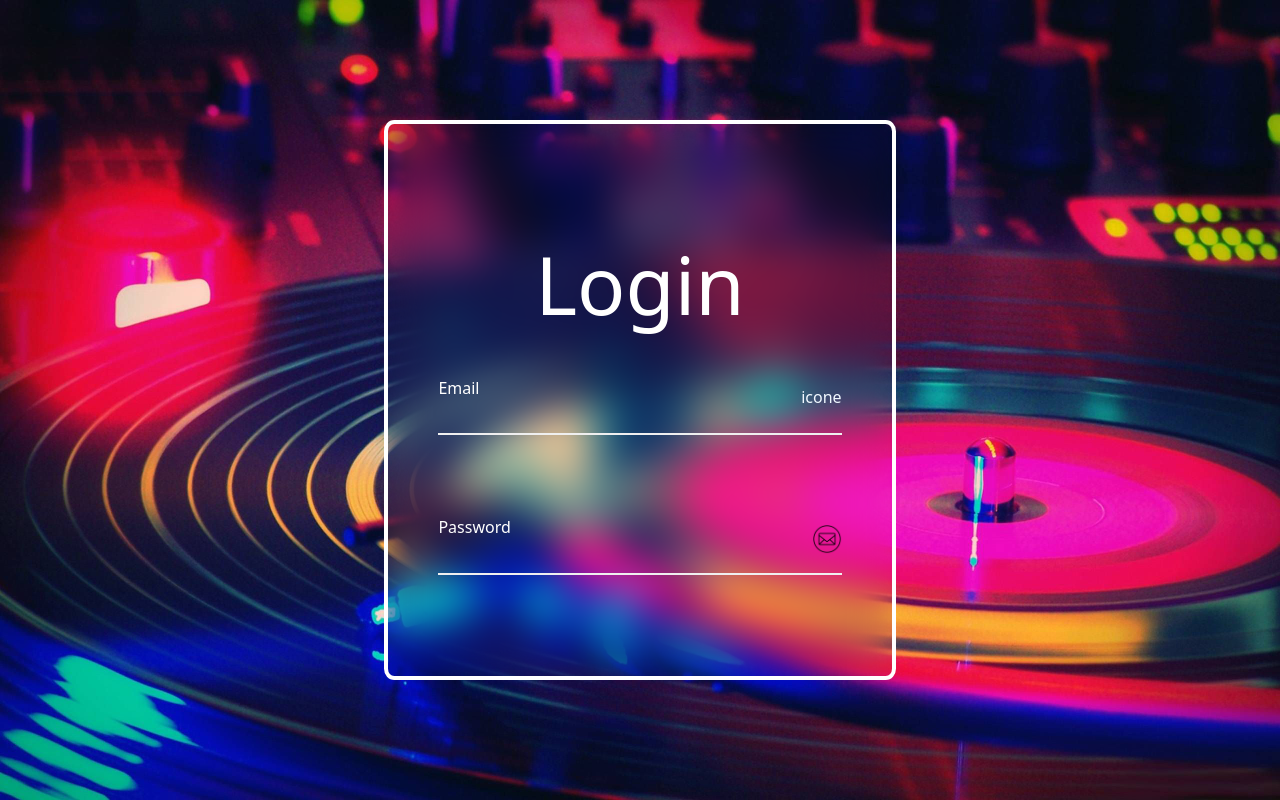
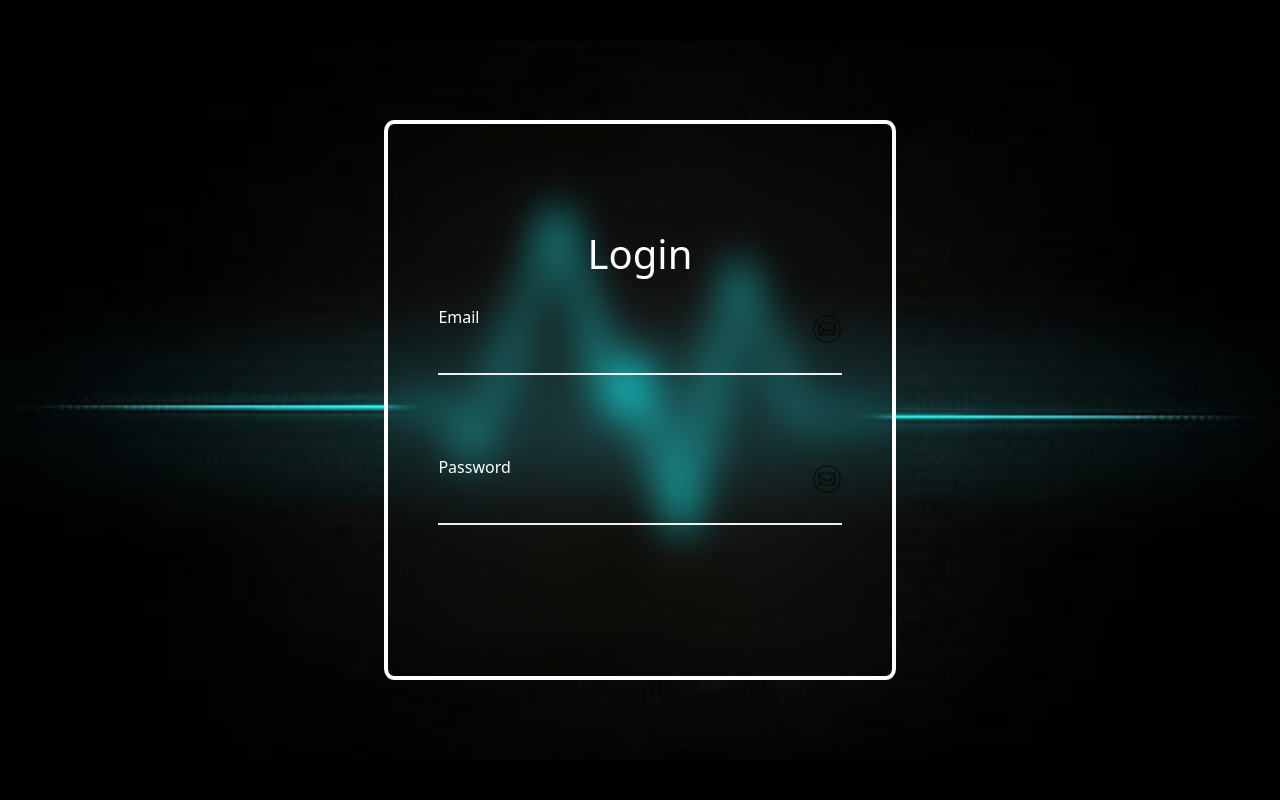
Before and after one commit to GabrielAlbanez/ZeusMusic, a PHP site: page /pages/Login.html in a window 1280 px wide. Run offline with PHP 8.4, Linux system fonts and the light colour scheme.

Commit message:
corrigindo tela de login

```diff
--- a/login.css
+++ b/login.css
@@ -8,7 +8,7 @@
 }
 
 .Text{
-    font-size: 80px;
+    font-size: 40px;
 
 }
 .divTexto{
@@ -20,7 +20,7 @@
 .fundo{
     width: 100%;
     height: 100vh;
-    background-image: url("img/vinilWall.jpg");
+    background-image: url("img/axulWabe.jpg");
     background-repeat: no-repeat;
     background-size: cover;
     background-position: center;
@@ -59,11 +59,13 @@
 
 .inputEmail,.inputPassword{
     position: relative;
-    height: 60px;
+    height: 70px;
     width: 80%;
     border-bottom: 2px solid #efefef;
     display: flex;
     flex-direction: column;
+    padding-top: -30px;
+
 
 }
 
@@ -72,9 +74,10 @@
     width: 100%;
     border: none;
     outline: none;
+    color: white;
     background: transparent;
-    color: white;
-    margin-top: -20px;
+
+
 
 }
 
@@ -92,3 +95,8 @@
     width: 30px;
     height: 30px;
 }
+
+.espaco{
+    height: 200px;
+    background:transparent;
+}
--- a/pages/Login.html
+++ b/pages/Login.html
@@ -22,10 +22,12 @@
             <div class="divEvoltaLabel">
               <label for="" class="labelEmail">Email</label>
             </div>
-            <div>
-              <span class="icons">icone</span>
+            <div class="divPegaInput">
+              <div class="icons"><img src="../img/e-mail.png" alt="" class="tamhoIMG"></div>
               <input type="email" name="" id="" class="input" />
+
             </div>
+            <div class="espaco"></div>
           </div>
           <div class="inputPassword">
             <div class="divEvoltaLabel">
@@ -35,6 +37,7 @@
               <div class="icons"><img src="../img/e-mail.png" alt="" class="tamhoIMG"></div>
               <input type="password" name="" id="" class="input" />
             </div>
+            <div class="espaco"></div>
           </div>
         </div>
       </div>
```
Also changed, not shown: img/Sound-waves-lights-colorful-black-background_2560x1440.jpg (added), img/axulWabe.jpg (added), img/inline_image_preview.avif (added), img/wallOndas.webp (added).
